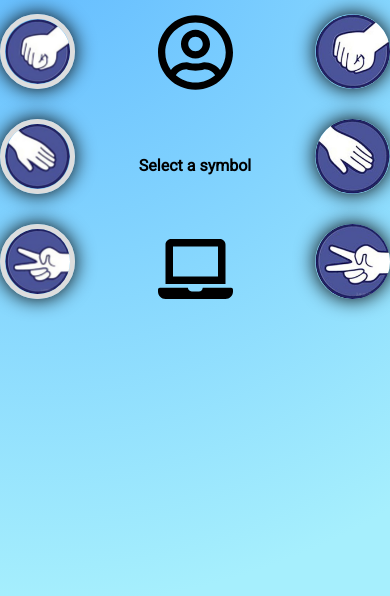
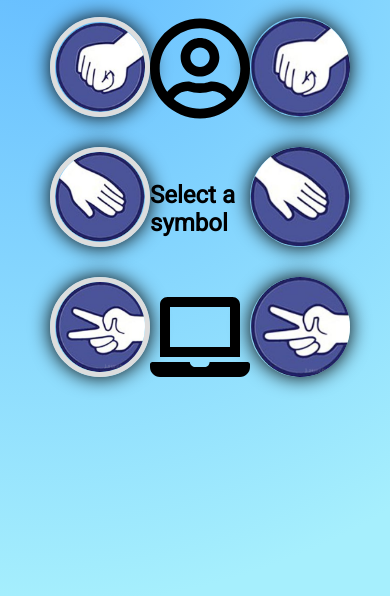
Before and after one commit to Kishlaya1999/Stone-Paper-ScissorsV3, a plain HTML site: page index.html in a window 390 px wide. Shown: the part 248-844 px from the top of the page. Drawn offline with nearby package versions, Linux system fonts and the light colour scheme; a web font is replaced by a local one.

Commit message:
Now it looks better even in small screens

```diff
--- a/scss/style.scss
+++ b/scss/style.scss
@@ -44,12 +44,16 @@ body {
           .rounds,
           .computer {
                font-size: 1.5rem;
+
           }
 
           .player-score,
           .no-of-rounds,
           .computer-score {
                font-size: 4rem;
+               @media screen and (max-width:768px) {
+                    font-size: 2em;
+               }
           }
      }
 }
@@ -92,6 +96,11 @@ body {
           width: 135px;
           margin: 15px 0;
           box-shadow: 0 0 20px black;
+
+          @media screen and (max-width:1024px) {
+               width: 100px;
+          }
+
      }
 
      .clicked-symbol {
@@ -123,6 +132,10 @@ body {
      #status {
           font-size: 2rem;
           font-weight: 900;
+
+          @media screen and (max-width:768px) {
+               font-size: 1.5rem;
+          }
      }
 
      #submit {
@@ -145,25 +158,23 @@ body {
           flex-direction: column;
      }
 
-     .game-container {
-          margin: 0;
-     }
+
 }
 
-@media (max-width:450px) {
-     // body{
+// @media (max-width:450px) {
+//      // body{
 
-     //      transform: rotate(90deg);
-     // }
-     .game-container {
-          img {
-               width: 75px;
-          }
-     }
+//      //      transform: rotate(90deg);
+//      // }
+//      .game-container {
+//           img {
+//                // width: 75px;
+//           }
+//      }
 
-     .staus-submit {
-          #status {
-               font-size: 1rem;
-          }
-     }
-}
+//      .staus-submit {
+//           #status {
+//                font-size: 1rem;
+//           }
+//      }
+// }
```
Also changed, not shown: css/style.css.
